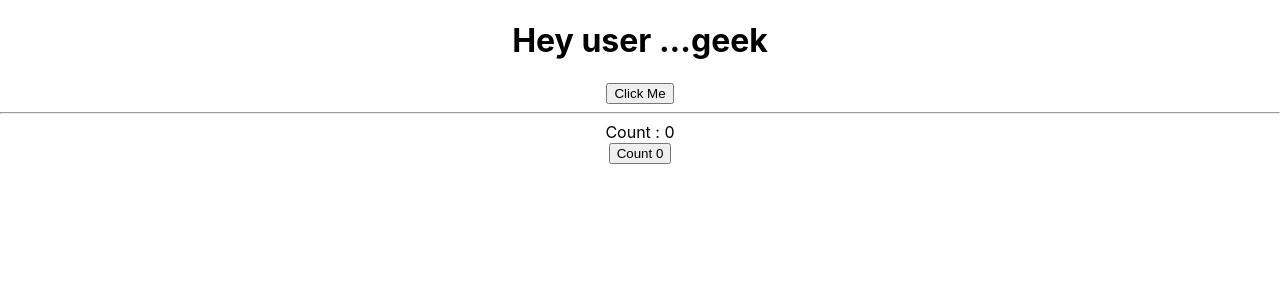
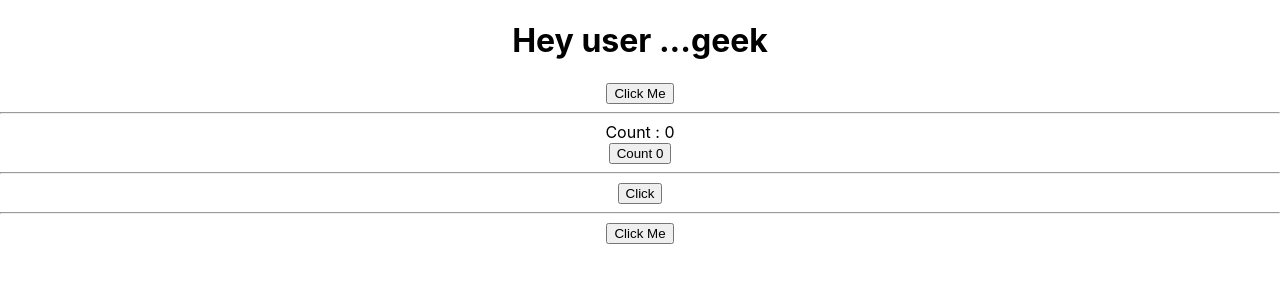
Before and after one commit to rajdavid/learn-react, a React (Create React App) app: page / in a window 1280 px wide. Shown: the top 300 px of the page. Built offline with nearby package versions, Linux system fonts and the light colour scheme.

Commit message:
event handler

```diff
--- a/src/App.js
+++ b/src/App.js
@@ -3,6 +3,8 @@ import './App.css';
 //import App1 from './service/App1'
 import Counter from './Componets/Counter';
 import State from './service/State';
+import FunctionClick from './Componets/FunctionClick';
+import ClassClick from './Componets/ClassClick';
 
   function App() {
   return (
@@ -10,7 +12,11 @@ import State from './service/State';
       {/*<App1 />*/}
       <State />
       <hr />
-      <Counter/>
+      <Counter />
+      <hr />
+      <FunctionClick />
+      <hr />
+      <ClassClick/>
     </div>
   );
 }
--- /dev/null
+++ b/src/Componets/ClassClick.js
@@ -0,0 +1,16 @@
+import React, { Component } from 'react'
+
+export default class ClassClick extends Component {
+    clickHandler() {
+         console.log('yeah clicked')
+     }
+    render() {
+        return (
+            <div>
+
+
+                <button onClick={this.clickHandler}>Click Me</button>
+             </div>
+        )
+    }
+}
--- /dev/null
+++ b/src/Componets/FunctionClick.js
@@ -0,0 +1,13 @@
+import React from 'react'
+
+function FunctionClick() {
+   function onClickHandler(){
+        console.log('button clicked')
+     }
+    return (
+        <div>
+            <button onClick={onClickHandler}>Click</button>
+        </div>
+    )
+}
+export default FunctionClick
--- a/src/Componets/Greet.js
+++ b/src/Componets/Greet.js
@@ -19,12 +19,12 @@ import React from 'react'
 
 // named export
 
-export const Greet = (props) => {
+export const Greet = ({name ,heroName  }) => {
     console.log(props)
     return (
         <div>
             <h3>
-                {props.name}  is {props.heroName}
+                {name}  is {heroName}
             </h3>
             <h4>{props.children}</h4>
             </div>
--- a/src/Componets/Welcome.js
+++ b/src/Componets/Welcome.js
@@ -4,9 +4,12 @@ import React, { Component } from 'react'
 // class component
 export  class Welcome extends Component {
     render() {
+        const { name, heroName } = this.props
+
+        //const {state1 , state2} =this.state
         return (
             <div>
-                <h4>{this.props.name}  aka {this.props.heroName}</h4>
+                <h4>{name}  aka {heroName}</h4>
             </div>
         )
     }
```
